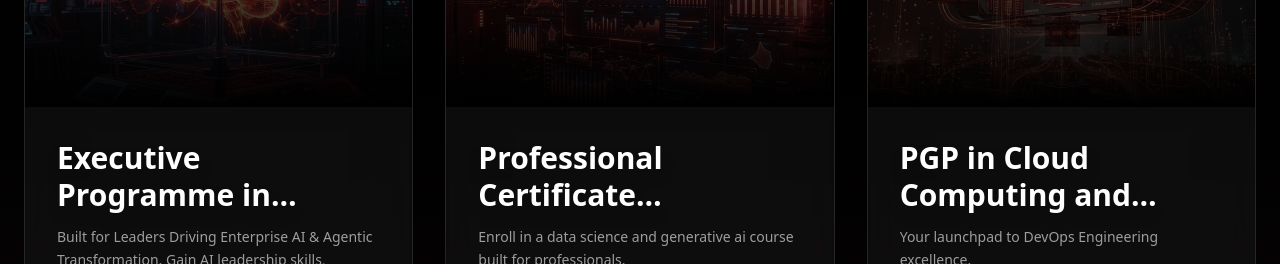
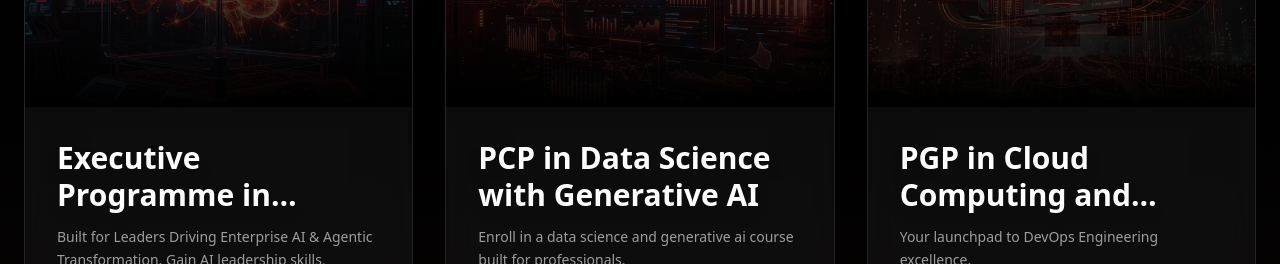
Before and after one commit to aghattikar82/yukta_verse, a Next.js app: page / in a window 1280 px wide. Shown: the part 1860-2124 px from the top of the page. Built offline with nearby package versions, Linux system fonts and the light colour scheme.

Commit message:
pricing changed

```diff
--- a/src/data/courses.ts
+++ b/src/data/courses.ts
@@ -105,7 +105,7 @@ export const courses = [
   },
   {
     "slug": "data-science-with-gen-ai",
-    "title": "Professional Certificate Programme in Data Science with Generative AI",
+    "title": "PCP in Data Science with Generative AI",
     "shortDesc": "Enroll in a data science and generative ai course built for professionals.",
     "price": "₹39,999",
     "priceDetail": "With GST",
@@ -373,7 +373,7 @@ export const courses = [
     "slug": "digital-marketing",
     "title": "Advanced Certificate in Digital Marketing",
     "shortDesc": "Accelerated Offline/Online Digital Marketing Certification Program.",
-    "price": "₹30,000",
+    "price": "₹29,999",
     "priceDetail": "With GST",
     "duration": "3 Months",
     "img": "/course_marketing.png",
@@ -435,7 +435,7 @@ export const courses = [
     "supportHeading": "360° Career Support",
     "support": "Resume building, mock interviews.",
     "feesHeading": "Fees",
-    "fees": "₹30,000 Total.",
+    "fees": "₹29,999 Total.",
     "eligibilityHeading": "Eligibility Criteria",
     "eligibility": "Open to anyone. Freshers, entrepreneurs, and career pivoters.",
     "skillsHeading": "Tools",
```
